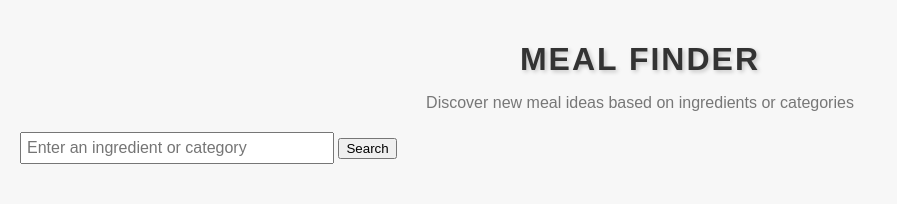
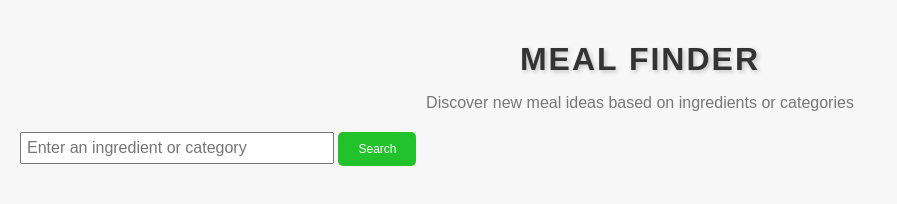
Before and after one commit to sinhaprince35/JavaScript_MiniProject, a plain HTML site: page Meal Finder Application/index.html in a window 1280 px wide. Shown: the whole page, without its empty margins (0-897 px from the left). Drawn offline with Linux system fonts and the light colour scheme.

Commit message:
Meal Finder

```diff
--- a/Meal Finder Application/style.css
+++ b/Meal Finder Application/style.css
@@ -40,6 +40,26 @@ body {
     gap: 20px;
 }
 
+button {
+    padding: 10px 20px;
+    font-size: 12px;
+    border: none;
+    background-color:  #22c22d;
+    color: #fff;
+    border-radius: 5px;
+    cursor: pointer;
+    transition: background-color 0.3s ease;
+}
+
+button:hover {
+    background-color: #ff9900;
+}
+
+button:active {
+    background-color: #cc6600;
+}
+
+
 .mealItem {
     display: flex;
     flex-direction: column;
```
